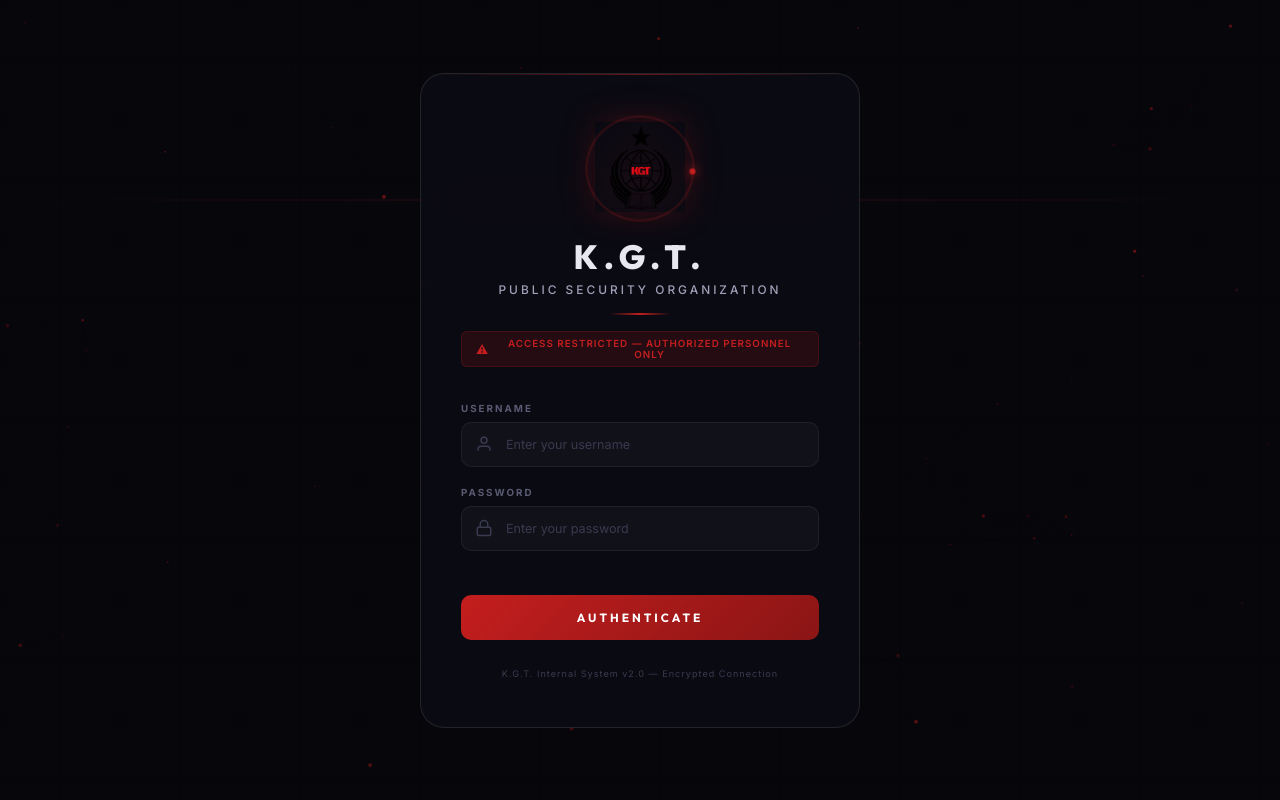
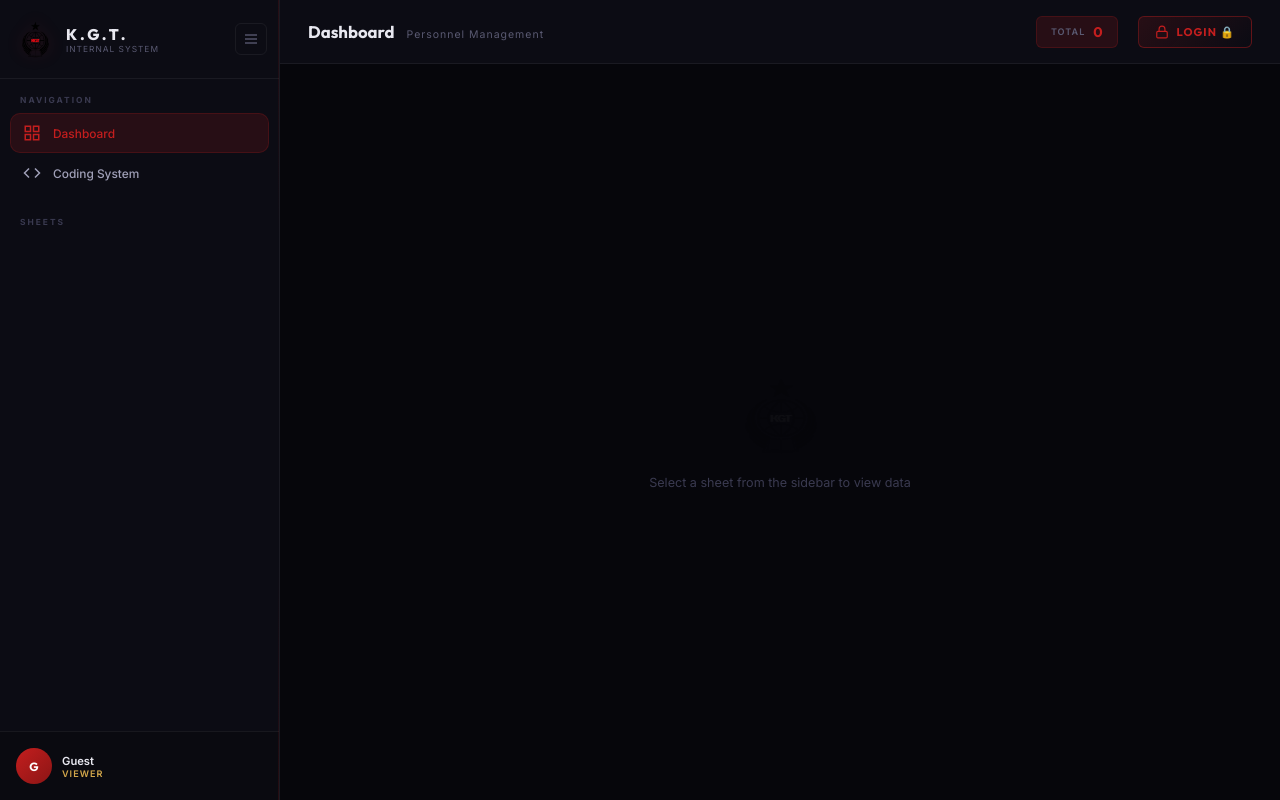
Before and after one commit to Kenan217/KGT, a website built with Vite: page index.html in a window 1280 px wide. Built offline with nearby package versions, Linux system fonts and the light colour scheme; files whose address does not match are found by name.

Commit message:
feat(auth): make system public read-only and convert login wall to popup modal

```diff
--- a/index.html
+++ b/index.html
@@ -18,58 +18,10 @@
   <link rel="stylesheet" href="/src/css/cipher.css" />
 </head>
 <body>
-  <!-- ═══ LOGIN PAGE ═══ -->
-  <div id="login-page" class="page active">
-    <div class="login-bg">
-      <canvas id="particle-canvas"></canvas>
-      <div class="scan-line"></div>
-    </div>
-    <div class="login-container">
-      <div class="login-card">
-        <div class="login-card-glow"></div>
-        <div class="login-header">
-          <div class="login-logo-wrapper">
-            <img src="/logo.png" alt="KGT Logo" class="login-logo" id="login-logo" />
-            <div class="logo-ring"></div>
-          </div>
-          <h1 class="login-title">K.G.T.</h1>
-          <p class="login-subtitle">Public Security Organization</p>
-          <div class="login-divider"></div>
-          <p class="login-warning">
-            <span class="warning-icon">⚠</span>
-            ACCESS RESTRICTED — AUTHORIZED PERSONNEL ONLY
-          </p>
-        </div>
-        <form id="login-form" autocomplete="off">
-          <div class="input-group">
-            <label for="login-username">USERNAME</label>
-            <div class="input-wrapper">
-              <svg class="input-icon" viewBox="0 0 24 24" fill="none" stroke="currentColor" stroke-width="2"><path d="M20 21v-2a4 4 0 0 0-4-4H8a4 4 0 0 0-4 4v2"/><circle cx="12" cy="7" r="4"/></svg>
-              <input type="text" id="login-username" name="username" placeholder="Enter your username" required />
-            </div>
-          </div>
-          <div class="input-group">
-            <label for="login-password">PASSWORD</label>
-            <div class="input-wrapper">
-              <svg class="input-icon" viewBox="0 0 24 24" fill="none" stroke="currentColor" stroke-width="2"><rect x="3" y="11" width="18" height="11" rx="2" ry="2"/><path d="M7 11V7a5 5 0 0 1 10 0v4"/></svg>
-              <input type="password" id="login-password" name="password" placeholder="Enter your password" required />
-            </div>
-          </div>
-          <div id="login-error" class="login-error"></div>
-          <button type="submit" id="login-btn" class="login-btn">
-            <span class="btn-text">AUTHENTICATE</span>
-            <span class="btn-loader"></span>
-          </button>
-        </form>
-        <div class="login-footer">
-          <p>K.G.T. Internal System v2.0 — Encrypted Connection</p>
-        </div>
-      </div>
-    </div>
-  </div>
+
 
   <!-- ═══ MAIN APPLICATION ═══ -->
-  <div id="app-page" class="page">
+  <div id="app-page" class="page active">
     <!-- Sidebar -->
     <aside id="sidebar" class="sidebar">
       <div class="sidebar-header">
@@ -135,7 +87,12 @@
             <span class="stat-label">Total</span>
             <span class="stat-value" id="total-count">0</span>
           </div>
-          <div class="topbar-time" id="topbar-time"></div>
+          <div class="topbar-auth">
+            <button id="header-login-btn" class="header-auth-btn">
+              <svg viewBox="0 0 24 24" fill="none" stroke="currentColor" stroke-width="2"><rect x="3" y="11" width="18" height="11" rx="2" ry="2"/><path d="M7 11V7a5 5 0 0 1 10 0v4"/></svg>
+              LOGIN 🔒
+            </button>
+          </div>
         </div>
       </header>
 
@@ -176,7 +133,34 @@
     </main>
   </div>
 
-  <!-- Modals -->
+  <!-- Auth Modal -->
+  <div id="auth-modal-overlay" class="modal-overlay">
+    <div id="auth-modal" class="modal">
+      <div class="modal-header">
+        <h3 id="auth-modal-title">Admin Authentication</h3>
+        <button id="auth-modal-close" class="modal-close">&times;</button>
+      </div>
+      <div class="modal-body auth-modal-body">
+        <form id="auth-login-form" autocomplete="off">
+          <div class="form-group">
+            <label for="auth-username">USERNAME</label>
+            <input type="text" id="auth-username" name="username" placeholder="Enter your username" required />
+          </div>
+          <div class="form-group">
+            <label for="auth-password">PASSWORD</label>
+            <input type="password" id="auth-password" name="password" placeholder="Enter your password" required />
+          </div>
+          <div id="auth-login-error" class="login-error"></div>
+        </form>
+      </div>
+      <div class="modal-footer">
+        <button id="auth-modal-cancel" class="modal-btn secondary">Cancel</button>
+        <button id="auth-modal-confirm" class="modal-btn primary">Authenticate</button>
+      </div>
+    </div>
+  </div>
+
+  <!-- Regular Modals -->
   <div id="modal-overlay" class="modal-overlay">
     <div id="modal" class="modal">
       <div class="modal-header">
--- a/src/css/dashboard.css
+++ b/src/css/dashboard.css
@@ -433,10 +433,37 @@
   color: var(--accent-red);
 }
 
-.topbar-time {
-  font-family: var(--font-mono);
-  font-size: 0.75rem;
-  color: var(--text-muted);
+.topbar-auth {
+  display: flex;
+  align-items: center;
+}
+
+.header-auth-btn {
+  display: flex;
+  align-items: center;
+  gap: 8px;
+  padding: 8px 16px;
+  background: linear-gradient(135deg, rgba(196, 30, 30, 0.15), rgba(0, 0, 0, 0));
+  border: 1px solid rgba(196, 30, 30, 0.4);
+  border-radius: var(--radius-sm);
+  color: var(--accent-red);
+  font-family: var(--font-display);
+  font-size: 0.8rem;
+  font-weight: 700;
+  letter-spacing: 1px;
+  cursor: pointer;
+  transition: all var(--transition-fast);
+}
+
+.header-auth-btn svg {
+  width: 14px;
+  height: 14px;
+}
+
+.header-auth-btn:hover {
+  background: linear-gradient(135deg, rgba(196, 30, 30, 0.3), rgba(196, 30, 30, 0.1));
+  box-shadow: 0 0 12px rgba(196, 30, 30, 0.3);
+  transform: translateY(-1px);
 }
 
 /* ── Content Views ── */
--- a/src/js/auth.js
+++ b/src/js/auth.js
@@ -95,21 +95,39 @@ export function initParticles() {
 }
 
 export function initLogin(onSuccess) {
-  const form = document.getElementById('login-form');
-  const btn = document.getElementById('login-btn');
-  const errorEl = document.getElementById('login-error');
+  const modalOverlay = document.getElementById('auth-modal-overlay');
+  const loginBtn = document.getElementById('header-login-btn');
+  const closeBtn = document.getElementById('auth-modal-close');
+  const cancelBtn = document.getElementById('auth-modal-cancel');
+  const confirmBtn = document.getElementById('auth-modal-confirm');
+  const form = document.getElementById('auth-login-form');
+  const errorEl = document.getElementById('auth-login-error');
 
-  form.addEventListener('submit', async (e) => {
-    e.preventDefault();
-    const username = document.getElementById('login-username').value.trim();
-    const password = document.getElementById('login-password').value;
+  function openModal() {
+    if (modalOverlay) modalOverlay.classList.add('active');
+    document.getElementById('auth-username').focus();
+    errorEl.textContent = '';
+  }
+
+  function closeModal() {
+    if (modalOverlay) modalOverlay.classList.remove('active');
+  }
+
+  if (loginBtn) loginBtn.addEventListener('click', openModal);
+  if (closeBtn) closeBtn.addEventListener('click', closeModal);
+  if (cancelBtn) cancelBtn.addEventListener('click', closeModal);
+
+  async function handleLogin() {
+    const username = document.getElementById('auth-username').value.trim();
+    const password = document.getElementById('auth-password').value;
 
     if (!username || !password) {
       errorEl.textContent = 'Please enter both username and password.';
       return;
     }
 
-    btn.classList.add('loading');
+    confirmBtn.textContent = 'Authenticating...';
+    confirmBtn.disabled = true;
     errorEl.textContent = '';
 
     try {
@@ -117,14 +135,23 @@ export function initLogin(onSuccess) {
       api.setToken(data.token);
       api.setUser(data.user);
 
-      btn.classList.remove('loading');
+      confirmBtn.textContent = 'Authenticate';
+      confirmBtn.disabled = false;
+      closeModal();
       onSuccess(data.user);
     } catch (err) {
-      btn.classList.remove('loading');
+      confirmBtn.textContent = 'Authenticate';
+      confirmBtn.disabled = false;
       errorEl.textContent = err.message || 'Authentication failed.';
       form.classList.add('shake');
       setTimeout(() => form.classList.remove('shake'), 500);
     }
+  }
+
+  if (confirmBtn) confirmBtn.addEventListener('click', handleLogin);
+  if (form) form.addEventListener('submit', (e) => {
+    e.preventDefault();
+    handleLogin();
   });
 }
 
--- a/src/js/main.js
+++ b/src/js/main.js
@@ -68,16 +68,7 @@ document.getElementById('modal-overlay')?.addEventListener('click', (e) => {
   if (e.target === e.currentTarget) closeModal();
 });
 
-/* ═══ Time Display ═══ */
-function updateTime() {
-  const el = document.getElementById('topbar-time');
-  if (!el) return;
-  const now = new Date();
-  el.textContent = now.toLocaleString('en-GB', {
-    day: '2-digit', month: '2-digit', year: 'numeric',
-    hour: '2-digit', minute: '2-digit', second: '2-digit'
-  });
-}
+
 
 /* ═══ Navigation ═══ */
 let currentPage = 'dashboard';
@@ -113,28 +104,36 @@ async function init() {
   /* Check if already authenticated */
   const user = checkAuth();
 
+  /* Always initialize the login modal logic */
+  initLogin((user) => {
+    window.location.reload(); // Reload immediately to apply admin state
+  });
+
   if (user) {
     showApp(user);
   } else {
-    showLogin();
+    showApp({ role: 'viewer', username: 'Guest', displayName: 'Guest' });
   }
 }
 
-function showLogin() {
-  document.getElementById('login-page').classList.add('active');
-  document.getElementById('app-page').classList.remove('active');
-  initParticles();
-  initLogin((user) => showApp(user));
-}
-
 async function showApp(user) {
-  document.getElementById('login-page').classList.remove('active');
-  document.getElementById('app-page').classList.add('active');
 
   /* Set user info in sidebar */
   document.getElementById('user-name').textContent = user.displayName || user.username;
   document.getElementById('user-role').textContent = user.role === 'admin' ? 'Administrator' : 'Viewer';
   document.getElementById('user-avatar').textContent = (user.displayName || user.username).charAt(0).toUpperCase();
+
+  /* Toggle Auth / Logout buttons based on role */
+  const headerLoginBtn = document.getElementById('header-login-btn');
+  const sidebarLogoutBtn = document.getElementById('logout-btn');
+
+  if (user.role === 'admin') {
+    if (headerLoginBtn) headerLoginBtn.style.display = 'none';
+    if (sidebarLogoutBtn) sidebarLogoutBtn.style.display = 'flex';
+  } else {
+    if (headerLoginBtn) headerLoginBtn.style.display = 'flex';
+    if (sidebarLogoutBtn) sidebarLogoutBtn.style.display = 'none';
+  }
 
   /* Init modules */
   await initDashboard(user);
@@ -156,10 +155,6 @@ async function showApp(user) {
     }
   });
 
-  /* Time */
-  updateTime();
-  setInterval(updateTime, 1000);
-
   switchPage('dashboard');
 }
 
```
Also changed, not shown: server/middleware/auth.js (+8 -2 lines).
